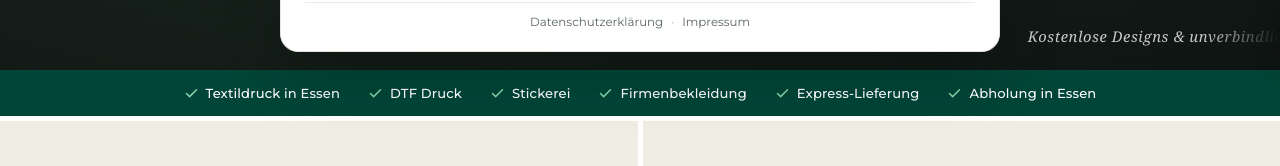
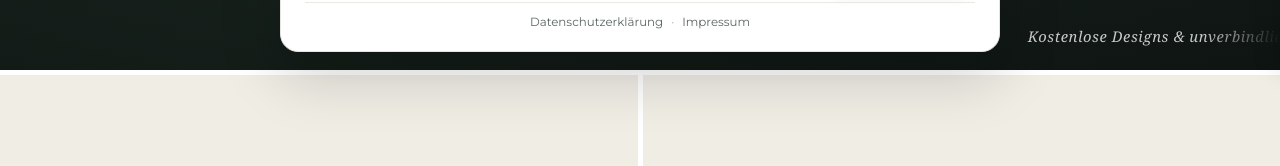
Before and after one commit to buse191213-cmd/inkii, a Next.js app: page / in a window 1280 px wide. Shown: the part 730-896 px from the top of the page. Built offline with nearby package versions, Linux system fonts and the light colour scheme; no server answers; the database is empty.

Commit message:
remove USP strip from homepage

```diff
--- a/src/app/page.tsx
+++ b/src/app/page.tsx
@@ -94,27 +94,6 @@ export default async function HomePage() {
         </div>
       </section>
 
-      {/* USP-/SEO-Leiste — lokale Keywords sichtbar + für Google lesbar */}
-      <section className="home-usp" aria-label="Leistungen">
-        <div className="home-usp-inner">
-          {[
-            locale === "tr" ? "Essen'de Tekstil Baskı" : locale === "en" ? "Textile Printing in Essen" : "Textildruck in Essen",
-            "DTF Druck",
-            locale === "tr" ? "Nakış" : locale === "en" ? "Embroidery" : "Stickerei",
-            locale === "tr" ? "Firma Kıyafeti" : locale === "en" ? "Corporate Wear" : "Firmenbekleidung",
-            locale === "tr" ? "Express Teslimat" : locale === "en" ? "Express Delivery" : "Express-Lieferung",
-            locale === "tr" ? "Essen'de Teslim Alma" : locale === "en" ? "Pickup in Essen" : "Abholung in Essen",
-          ].map((label) => (
-            <span key={label} className="home-usp-item">
-              <svg width="15" height="15" viewBox="0 0 24 24" fill="none" stroke="currentColor" strokeWidth="2.4" strokeLinecap="round" strokeLinejoin="round" aria-hidden>
-                <path d="M20 6L9 17l-5-5" />
-              </svg>
-              {label}
-            </span>
-          ))}
-        </div>
-      </section>
-
       {/* === 2 große Bildkacheln === */}
       <section className="home-tiles">
         <Link href="/werbemittel?cat=kleidung" className="home-tile">
```
Also changed, not shown: src/app/globals.css.
